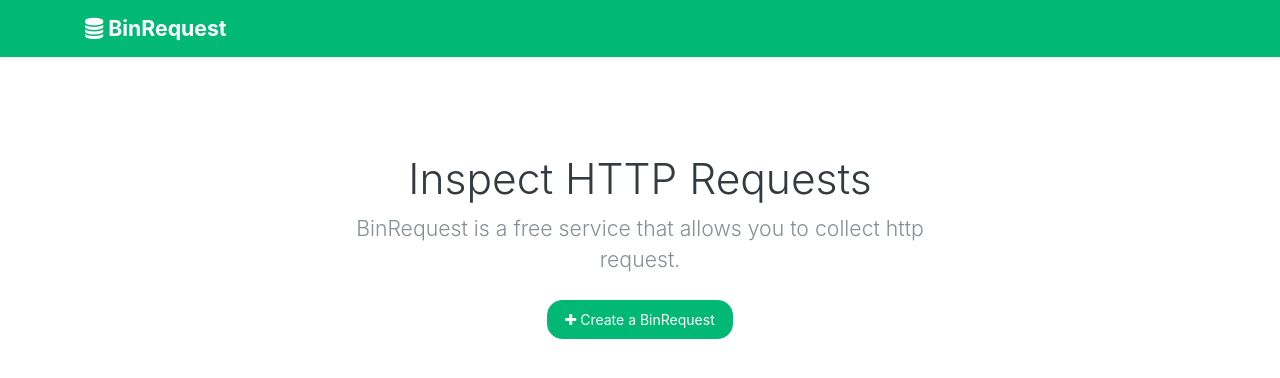
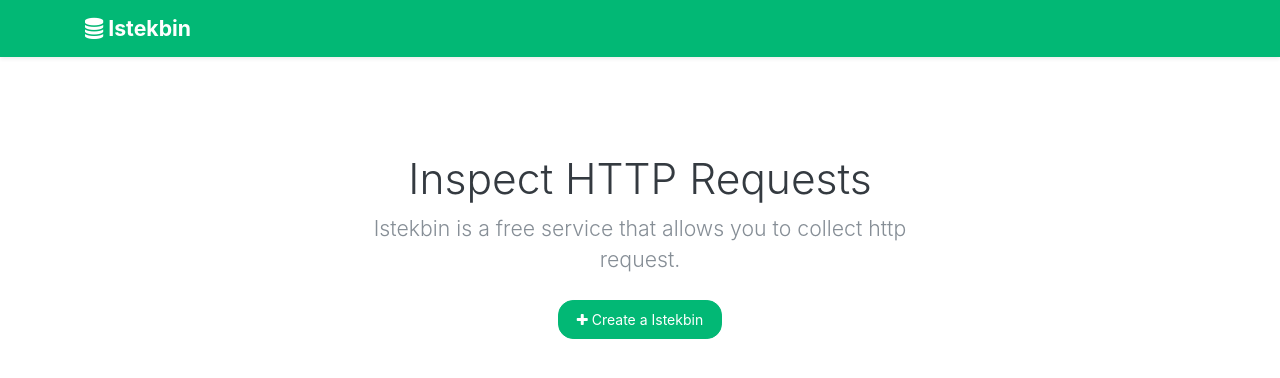
Before and after one commit to BatuhanKucukali/istekbin-frontend, a Vue app: page / in a window 1280 px wide. Shown: the top 378 px of the page. Built offline with nearby package versions, Linux system fonts and the light colour scheme; what vue-moment would draw is missing.

Commit message:
changed project name

```diff
--- a/package.json
+++ b/package.json
@@ -1,5 +1,5 @@
 {
-  "name": "binrequest-vue",
+  "name": "istekbin-frontend",
   "version": "0.1.0",
   "private": true,
   "scripts": {
--- a/public/index.html
+++ b/public/index.html
@@ -1,7 +1,7 @@
 <!doctype html>
 <html lang="en">
 <head>
-    <title>BinRequest</title>
+    <title>Istekbin</title>
     <meta charset="utf-8">
     <meta name="viewport" content="width=device-width, initial-scale=1, shrink-to-fit=no">
 
@@ -16,7 +16,7 @@
         <div class="container d-flex justify-content-between">
             <a href="/" class="navbar-brand d-flex align-items-center">
                 <strong><i class="fa fa-database" aria-hidden="true"></i>
-                    BinRequest</strong>
+                    Istekbin</strong>
             </a>
         </div>
     </div>
--- a/src/components/Home.vue
+++ b/src/components/Home.vue
@@ -2,12 +2,12 @@
     <section class="jumbotron text-center">
         <div class="container">
             <h1>Inspect HTTP Requests</h1>
-            <p class="lead text-muted">BinRequest is a free service that allows you to collect http request.</p>
+            <p class="lead text-muted">Istekbin is a free service that allows you to collect http request.</p>
             <p>
                 <a href="#" v-on:click.prevent.once="create()" class="btn btn-success my-2"><i class="fa fa-plus"
                                                                                                aria-hidden="true"></i>
                     Create a
-                    BinRequest</a>
+                    Istekbin</a>
             </p>
 
             <alert v-if="error"></alert>
```
Also changed, not shown: 1 other file (tests, documents, lock files or other folders).
